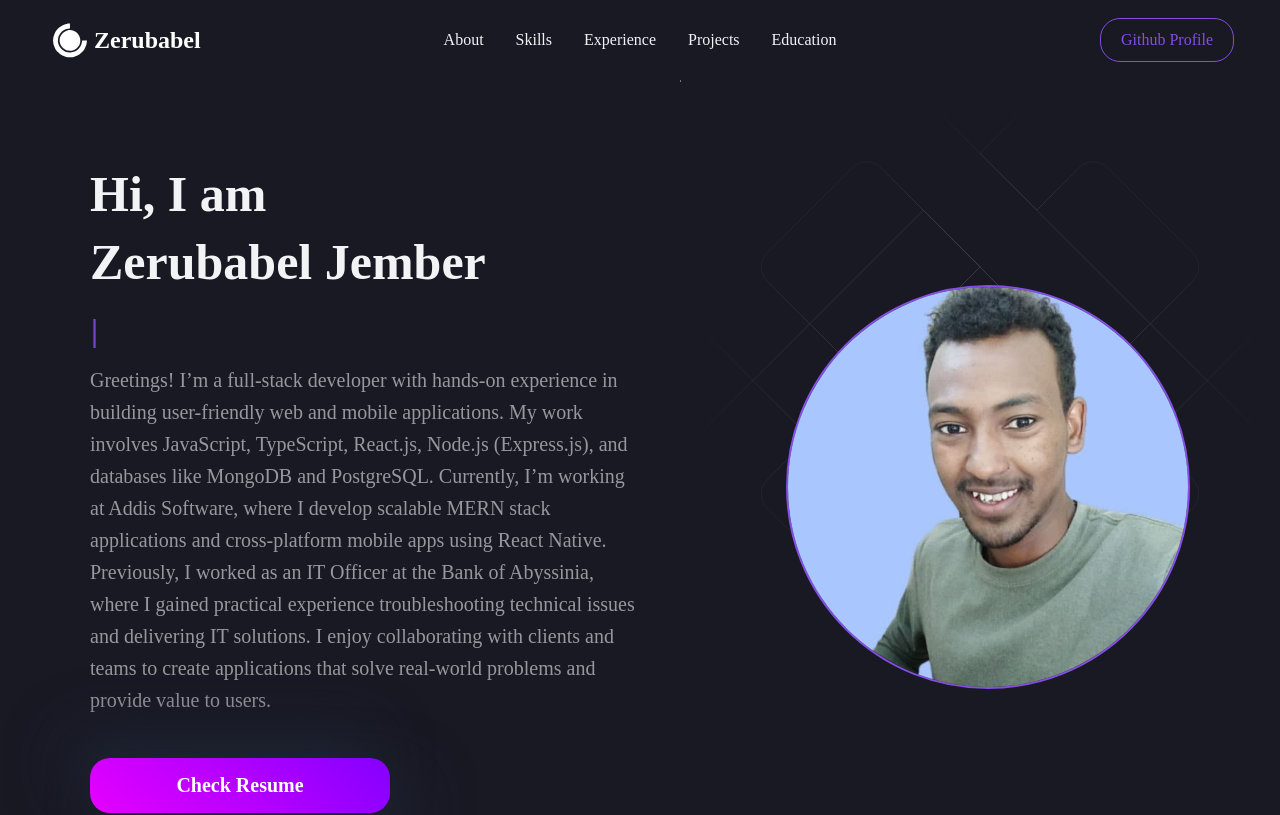
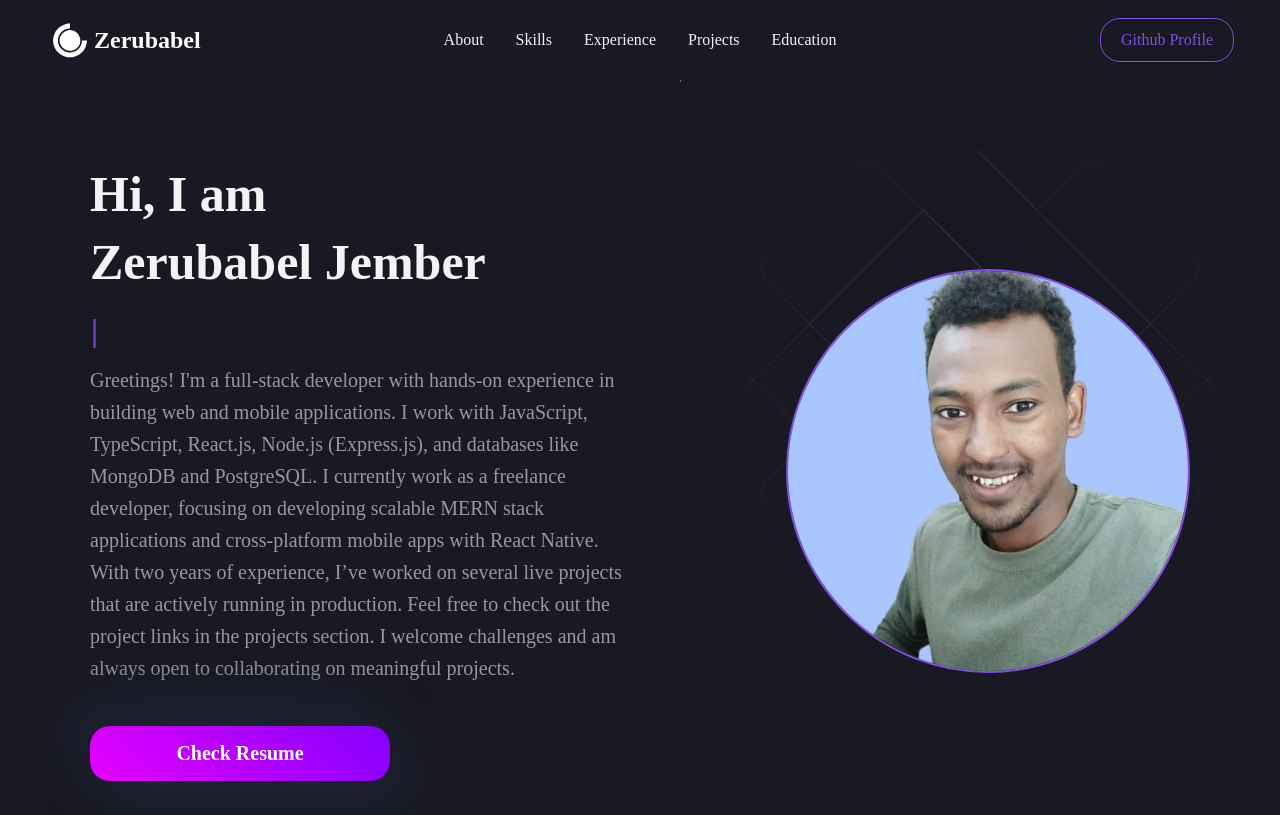
Before and after one commit to Zerubabel-J/My_portfolio, a React (Vite) app: page / in a window 1280 px wide. Shown: the top 815 px of the page. Built offline with nearby package versions, Linux system fonts and the light colour scheme.

Commit message:
about me updated

```diff
--- a/src/data/constants.js
+++ b/src/data/constants.js
@@ -11,9 +11,9 @@ export const Bio = {
   //  Previously, I worked as an IT Officer at the Bank of Abyssinia, where I gained hands-on experience troubleshooting technical issues and delivering IT solutions. I enjoy collaborating with clients and teams to develop applications that solve real-world problems and add value to users.
 
   // `,
-  description: `Greetings! I’m a full-stack developer with hands-on experience in building user-friendly web and mobile applications. My work involves JavaScript, TypeScript, React.js, Node.js (Express.js), and databases like MongoDB and PostgreSQL. Currently, I’m working at Addis Software, where I develop scalable MERN stack applications and cross-platform mobile apps using React Native.
+  description: `Greetings! I'm a full-stack developer with hands-on experience in building web and mobile applications. I work with JavaScript, TypeScript, React.js, Node.js (Express.js), and databases like MongoDB and PostgreSQL. I currently work as a freelance developer, focusing on developing scalable MERN stack applications and cross-platform mobile apps with React Native.
 
-Previously, I worked as an IT Officer at the Bank of Abyssinia, where I gained practical experience troubleshooting technical issues and delivering IT solutions. I enjoy collaborating with clients and teams to create applications that solve real-world problems and provide value to users.`,
+With two years of experience, I’ve worked on several live projects that are actively running in production. Feel free to check out the project links in the projects section. I welcome challenges and am always open to collaborating on meaningful projects.`,
 
   github: "https://github.com/Zerubabel-J",
   resume:
```
